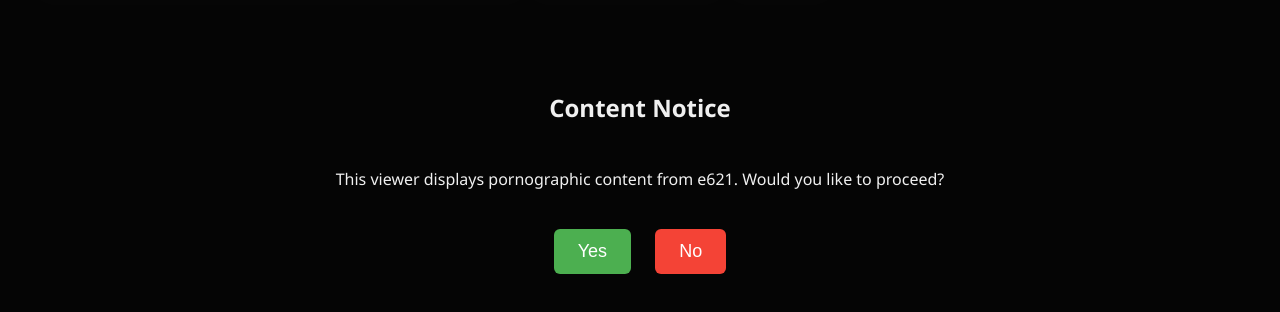
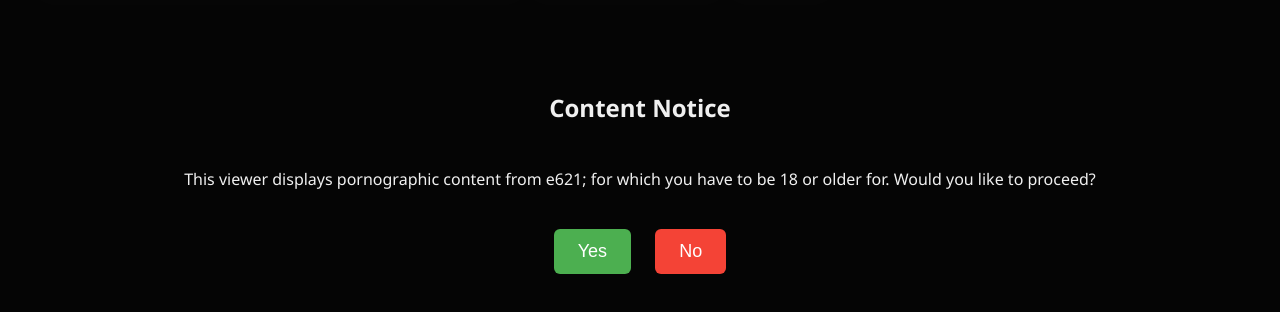
Before and after one commit to e6webby/e6webby.github.io, a plain HTML site: page index.html in a window 1280 px wide. Shown: the part 230-542 px from the top of the page. Drawn offline with Linux system fonts and the light colour scheme.

Commit message:
Update index.html

```diff
--- a/index.html
+++ b/index.html
@@ -1,5 +1,5 @@
 <html><head><base href=".">
-<title>e6webby - Safe Furry Art Browser</title>
+<title>e6webby - e621 web client</title>
 <style>
 body{
     margin: 0;
@@ -424,7 +424,7 @@
 <body>
 <div class="warning">
     <h2>Content Notice</h2>
-    <p>This viewer displays pornographic content from e621. Would you like to proceed?</p>
+    <p>This viewer displays pornographic content from e621; for which you have to be 18 or older for. Would you like to proceed?</p>
     <div class="warning-buttons">
         <button class="warning-btn yes" onclick="proceedToSite()">Yes</button>
         <button class="warning-btn no" onclick="redirectToGoogle()">No</button>
```
